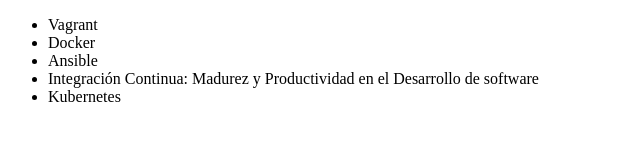
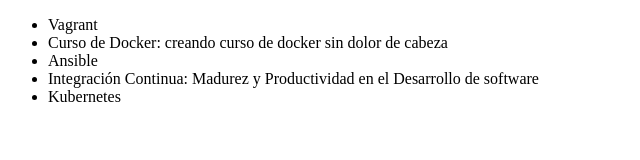
Before and after one commit to CRIS19N/alura-git, a plain HTML site: page index.html in a window 1280 px wide. Shown: the whole page, without its empty margins (0-640 px from the left). Drawn offline with Linux system fonts and the light colour scheme.

Commit message:
Actulizando nombre del curso de docker

```diff
--- a/index.html
+++ b/index.html
@@ -10,7 +10,7 @@
 <body>
   <ul>
     <li>Vagrant</li>
-    <li>Docker</li>
+    <li>Curso de Docker: creando curso de docker sin dolor de cabeza</li>
     <li>Ansible</li>
     <li>Integración Continua: Madurez y Productividad en el Desarrollo de software</li>
     <li>Kubernetes</li>
```
